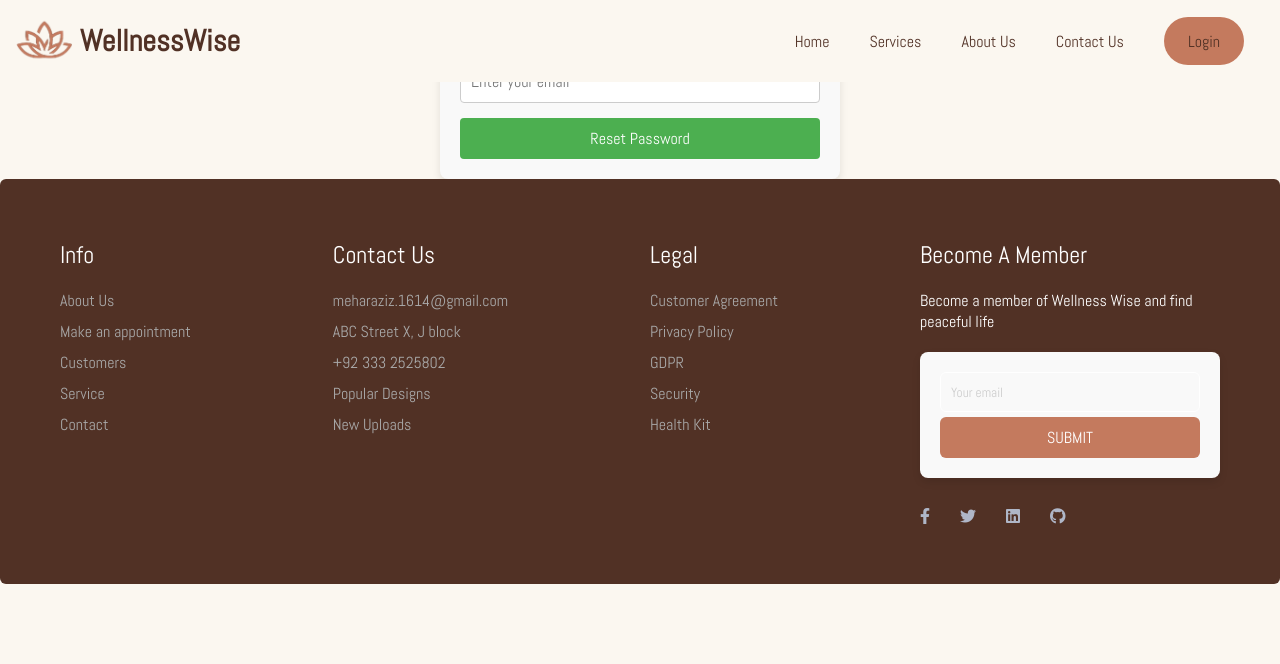
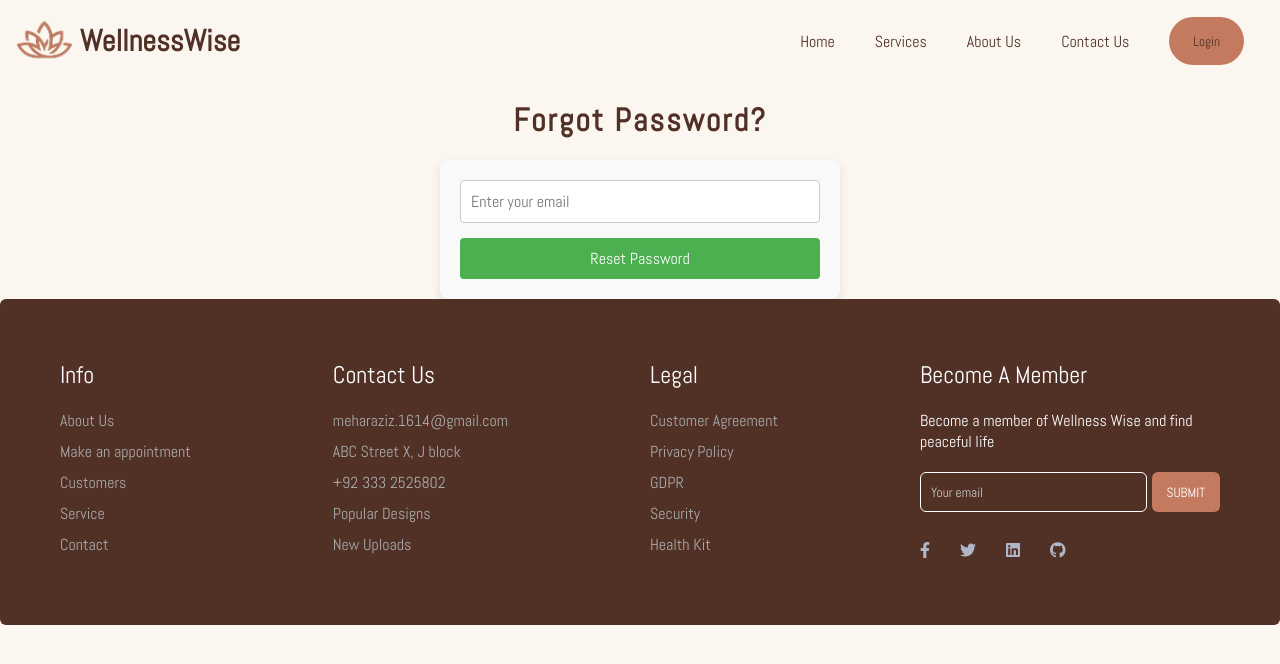
Before and after one commit to Mehar-Aziz/WellnessWise, a React (Create React App) app in the folder wellnesswise-frontend/: page /forgot-password in a window 1280 px wide. Shown: the top 664 px of the page. Built offline with nearby package versions, Linux system fonts and the light colour scheme; no server answers.

Commit message:
Forgot page css

```diff
--- a/wellnesswise-frontend/src/components/PasswordResetForm.css
+++ b/wellnesswise-frontend/src/components/PasswordResetForm.css
@@ -1,4 +1,4 @@
-form {
+.forgot-password-form {
     display: flex;
     flex-direction: column;
     align-items: center;
@@ -21,7 +21,7 @@
     box-sizing: border-box;
   }
 
-  button {
+  .reset-btn {
     width: 100%;
     padding: 10px;
     background-color: #4CAF50;
@@ -33,12 +33,12 @@
     transition: background-color 0.3s;
   }
 
-  button:hover {
+  .reset-btn:hover {
     background-color: #45a049;
   }
 
   input:focus,
-  button:focus {
+  .reset-btn:focus {
     outline: none;
     border-color: #007BFF;
   }
--- a/wellnesswise-frontend/src/components/PasswordResetForm.js
+++ b/wellnesswise-frontend/src/components/PasswordResetForm.js
@@ -10,7 +10,7 @@
   };
 
   return (
-    <form onSubmit={handleSubmit}>
+    <form className='forgot-password-form' onSubmit={handleSubmit}>
       <input
         type="email"
         value={email}
@@ -18,7 +18,7 @@
         placeholder="Enter your email"
         required
       />
-      <button type="submit">Reset Password</button>
+      <button className='reset-btn' type="submit">Reset Password</button>
     </form>
   );
 };
--- /dev/null
+++ b/wellnesswise-frontend/src/pages/ForgotPassword.css
@@ -0,0 +1,12 @@
+.forgotPage {
+    margin-top: 100px;
+
+}
+
+.forgotPage h1 {
+    text-align: center;
+    font-weight: 600;
+    margin-bottom: 20px;
+    letter-spacing: 2px;
+    color: #513125;
+}
--- a/wellnesswise-frontend/src/pages/ForgotPassword.js
+++ b/wellnesswise-frontend/src/pages/ForgotPassword.js
@@ -1,6 +1,7 @@
 import React from 'react';
 import PasswordResetForm from '../components/PasswordResetForm';
 import MessageDisplay from '../components/MessageDisplay';
+import './ForgotPassword.css'
 
 const ForgotPasswordPage = () => {
   const [message, setMessage] = React.useState('');
@@ -20,8 +21,8 @@
   };
 
   return (
-    <div>
-      <h1>Forgot Password</h1>
+    <div className='forgotPage'>
+      <h1>Forgot Password?</h1>
       <PasswordResetForm onSubmit={handleSubmit} />
       <MessageDisplay message={message} />
     </div>
```
